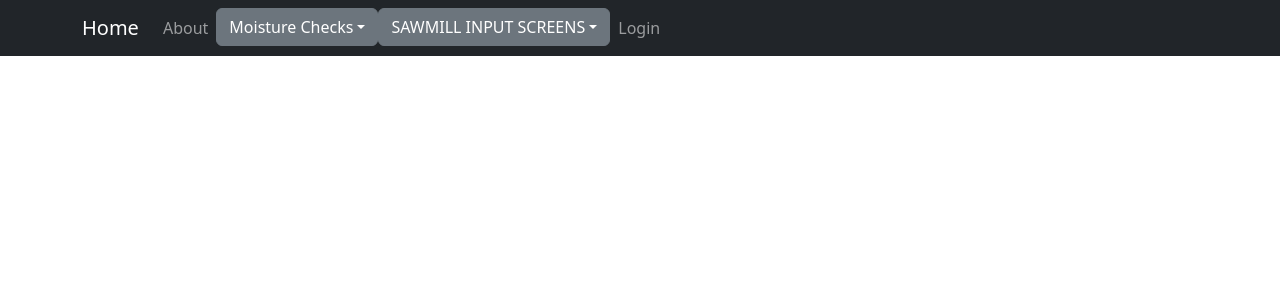
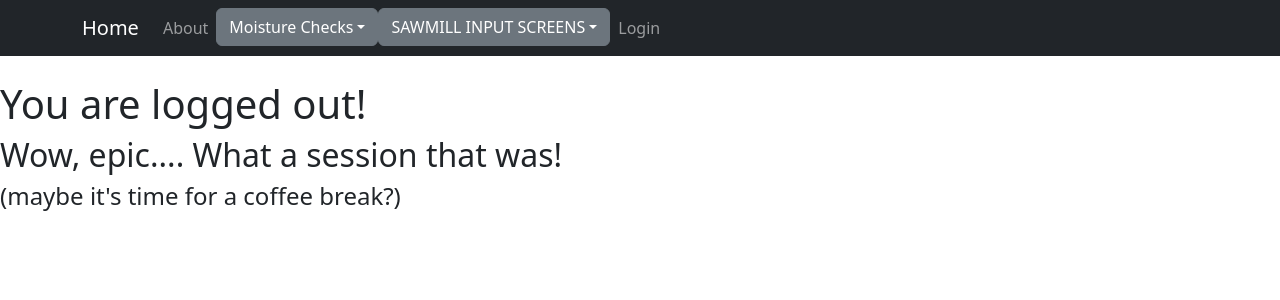
Before and after one commit to andrewcargill/sawmill_go, a React (Create React App) app in the folder mill/: page /logout_success in a window 1280 px wide. Shown: the top 300 px of the page. Built offline with nearby package versions, Linux system fonts and the light colour scheme.

Commit message:
logout update and post-logout page

```diff
--- a/mill/src/App.js
+++ b/mill/src/App.js
@@ -19,6 +19,7 @@ import TestApiGps from './pages/TestApiGps';
 import TestApiGpsMap from './pages/TestApiGpsMap';
 import TestApiGpsTwo from './pages/TestApiGpsTwo';
 import SecureHome from './SecureHome';
+import LoggedOut from './LoggedOut';
 
 const App = () => {
   return (
@@ -28,6 +29,7 @@ const App = () => {
         <Route path="" element={<Home />} />
         <Route path="about" element={<About />} />
         <Route path="home_secure" element={<SecureHome />} />
+        <Route path="logout_success" element={<LoggedOut />} />
 
         <Route path="test_crud" element={<TestApiCrud />} />
         <Route path="test_gps" element={<TestApiGps />} />
--- /dev/null
+++ b/mill/src/LoggedOut.jsx
@@ -0,0 +1,14 @@
+import React from 'react';
+
+
+const LoggedOut = () => {
+  return (
+    <div>
+      <h1>You are logged out!</h1>
+      <h2>Wow, epic.... What a session that was!</h2>
+      <h4>(maybe it's time for a coffee break?)</h4>
+    </div>
+  );
+};
+
+export default LoggedOut;
--- a/mill/src/pages/TestLogIn.jsx
+++ b/mill/src/pages/TestLogIn.jsx
@@ -1,10 +1,14 @@
 import React, { useEffect, useState } from 'react';
 import axios from 'axios';
+import { useNavigate } from 'react-router-dom';
+
 
 const Login = () => {
   const [username, setUsername] = useState('');
   const [password, setPassword] = useState('');
   // Create the submit method.
+
+
   const submit = async e => {
        e.preventDefault();
        const user = {
@@ -66,6 +70,8 @@ const Login = () => {
 }
 
 const Logout = () => {
+
+
   useEffect(() => {
     (async () => {
       try {
@@ -83,7 +89,7 @@ const Logout = () => {
         );
         localStorage.clear();
         axios.defaults.headers.common['Authorization'] = null;
-        window.location.href = '/mill_home';
+        window.location.href = 'logout_success';
       } catch (e) {
         console.log('logout not working', e);
       }
```
